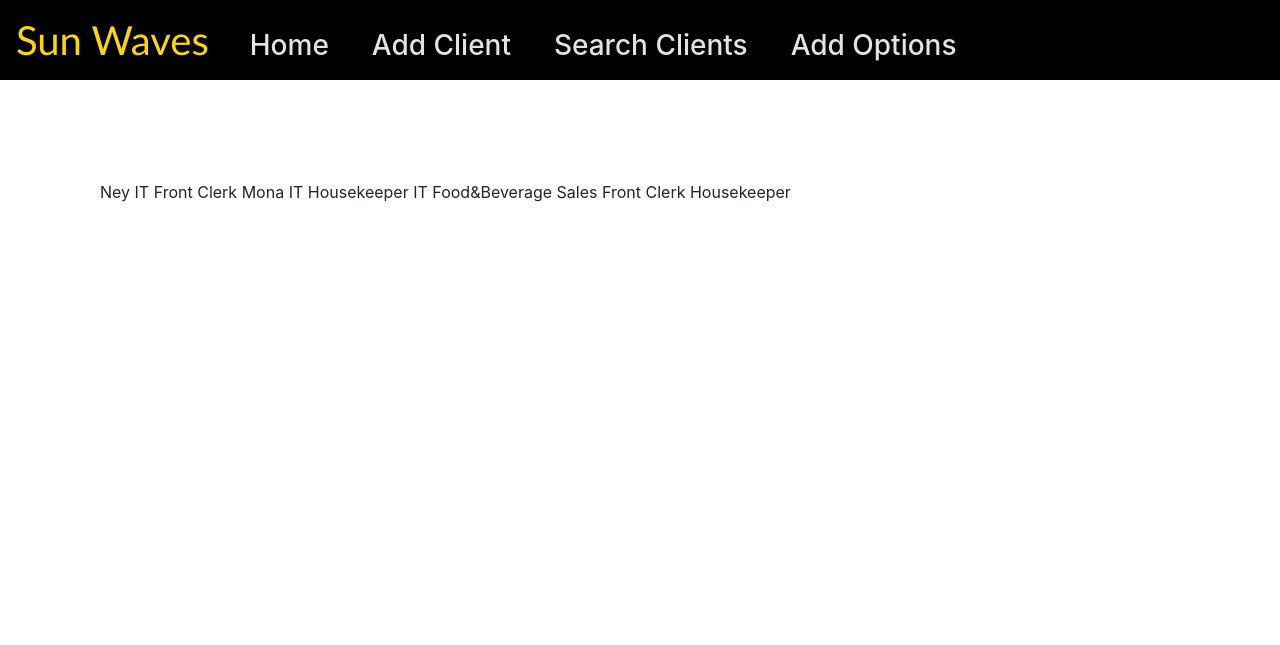
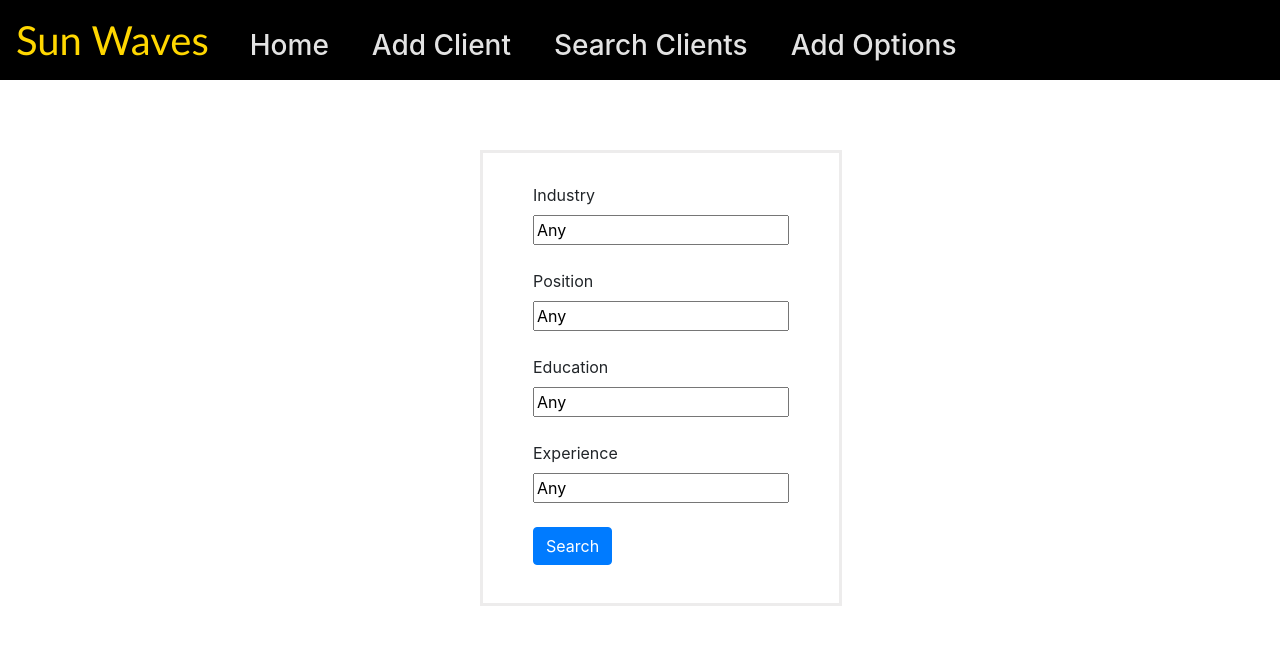
Before and after one commit to ney927/SunWaves, a Django app: page /search/ in a window 1280 px wide; the page is wider, and only the part inside the window is pictured. Shown: the top 645 px of that part. Run offline with Django 3.2, Linux system fonts and the light colour scheme; data comes from the database, SQL or seed files in the repository; both versions use the stored data as it was after the commit; some libraries are stand-ins or nearby versions.

Commit message:
'working with one search param, before model alter

```diff
--- a/SunWavesDB/urls.py
+++ b/SunWavesDB/urls.py
@@ -15,12 +15,13 @@
 """
 from django.contrib import admin
 from django.urls import path
-from clients.views import create_client_view, home_view, search_view, add_options_view
+from clients.views import create_client_view, home_view, search_view, add_options_view, search_results_view
 
 urlpatterns = [
     path('admin/', admin.site.urls),
     path('add-client/', create_client_view, name='create-client'),
     path('home/', home_view, name='home'),
     path('search/', search_view, name='search'),
-    path('add-options/', add_options_view, name='add-options')
+    path('add-options/', add_options_view, name='add-options'),
+    path('results/<str:ind>/<str:pos>/<str:edu>/<str:exp>/', search_results_view, name='results')
 ]
--- a/clients/forms.py
+++ b/clients/forms.py
@@ -7,13 +7,15 @@
     fields = [
       'name',
       'country',
+      # 'residence',
+      # 'status',
       'email',
       'phone_number',
       'experience',
       'industry',
       'position',
       'education',
-      'resume'
+      'resume',
     ]
 
 class addIndustry(forms.ModelForm):
--- a/clients/model_choices.py
+++ b/clients/model_choices.py
@@ -1,3 +1,4 @@
+#not used
 industry_choices = [
     ('Other', 'Other'),
     ('Lodging', 'Lodging'),
@@ -12,10 +13,13 @@
     ('Finance', 'Finance'),
     ('Retail', 'Retail'),
   ]
+#not used
 position_choices = [
     ('Other', 'Other'),
     ('Front Clerk', 'Front Clerk'),
   ]
+
+#used
 education_choices = [
   ('High School', 'High School'),
   ('Associate Degree', 'Associate Degree'),
@@ -24,5 +28,16 @@
   ('Doctoral Degree', 'Doctoral Degree'),
 ]
 
-# def add_option(list, opt):
-#   list.append(opt)
+# used
+res_choices = [
+  ('CAN', 'Canada'),
+  ('Other', 'Other'),
+]
+
+#used
+status_choices = [
+  ('Student', 'Student'),
+  ('Worker', 'Worker'),
+  ('Visitor', 'Visitor'),
+  ('N/A', 'N/A'),
+]
--- a/clients/models.py
+++ b/clients/models.py
@@ -1,6 +1,6 @@
 from django.db import models
 from django.db.models.fields import CharField
-from .model_choices import education_choices
+from .model_choices import education_choices, res_choices, status_choices
 
 # Create your models here.
 
@@ -26,6 +26,8 @@
   position = models.ForeignKey(positionChoices, on_delete=models.CASCADE, related_name='positions+')
   education = models.CharField(max_length=100, choices=education_choices)
   resume = models.FileField()
+  # residency = models.CharField(max_length=50, choices=res_choices)
+  # status = models.CharField(max_length=50, choices=status_choices, default='N/A')
 
   def __str__(self):
       return f'{self.name}'
--- a/clients/views.py
+++ b/clients/views.py
@@ -20,14 +20,26 @@
 
 def search_view(request):
   cl = client.objects.all()
-  inds = industryChoices.objects.all()
-  poses = positionChoices.objects.all()
+  if request.method == 'POST':
+    ind = request.POST.get('searchIND')
+    pos = request.POST.get('searchPOS')
+    edu = request.POST.get('searchEDU')
+    exp = request.POST.get('searchEXP')
+    return redirect('results', ind, pos, edu, exp)
   context= {
     'clients': cl,
-    'inds': inds,
-    'poses': poses,
   }
   return render(request, 'searchClients.html', context)
+
+def search_results_view(request, ind, pos, edu, exp):
+  query = client.objects.all()
+  if ind != 'Any':
+    query = query.filter(industry__ind=ind)
+  context = {
+    'query': query
+  }
+  return render(request, 'searchResults.html', context)
+
 
 def add_options_view(request):
   Iform = addIndustry()
--- a/templates/searchClients.html
+++ b/templates/searchClients.html
@@ -2,25 +2,31 @@
 <style>
   #client{
     margin: 100px;
+  }
+
+  #myForm{
+    margin: 70px 60vh;
+    padding: 30px 50px;
+    border-style: solid;
+    border-color: rgb(237, 236, 236);
+    display: inline-block;
+
   }
 </style>
 
 {%extends 'base.html'%}
 
 {%block content%}
-<div id=client>
-{%for client in clients%}
-{{client}}
-{{client.industry}}
-{{client.position}}
-{%endfor%}
-
-{%for ind in inds%}
-{{ind}}
-{%endfor%}
-
-{%for pos in poses%}
-{{pos}}
-{%endfor%}
-</div>
+<form action="" method='POST' id=myForm>
+  {%csrf_token%}
+  <label for="searchIND">Industry</label>
+<input type="text" name='searchIND'value='Any' ><br><br>
+<label for="searchPOS">Position</label>
+<input type="text" name='searchPOS'value='Any'><br><br>
+<label for="searchEDU">Education</label>
+<input type="text" name='searchEDU'value='Any'><br><br>
+<label for="searchEXP">Experience</label>
+<input type="text" name='searchEXP'value='Any'><br><br>
+<button type="submit" class="btn btn-primary mb-2">Search</button>
+</form>
 {%endblock%}
```
Also changed, not shown: templates/searchResults.html (added, +49 -0 lines), db.sqlite3, 1 other file.
